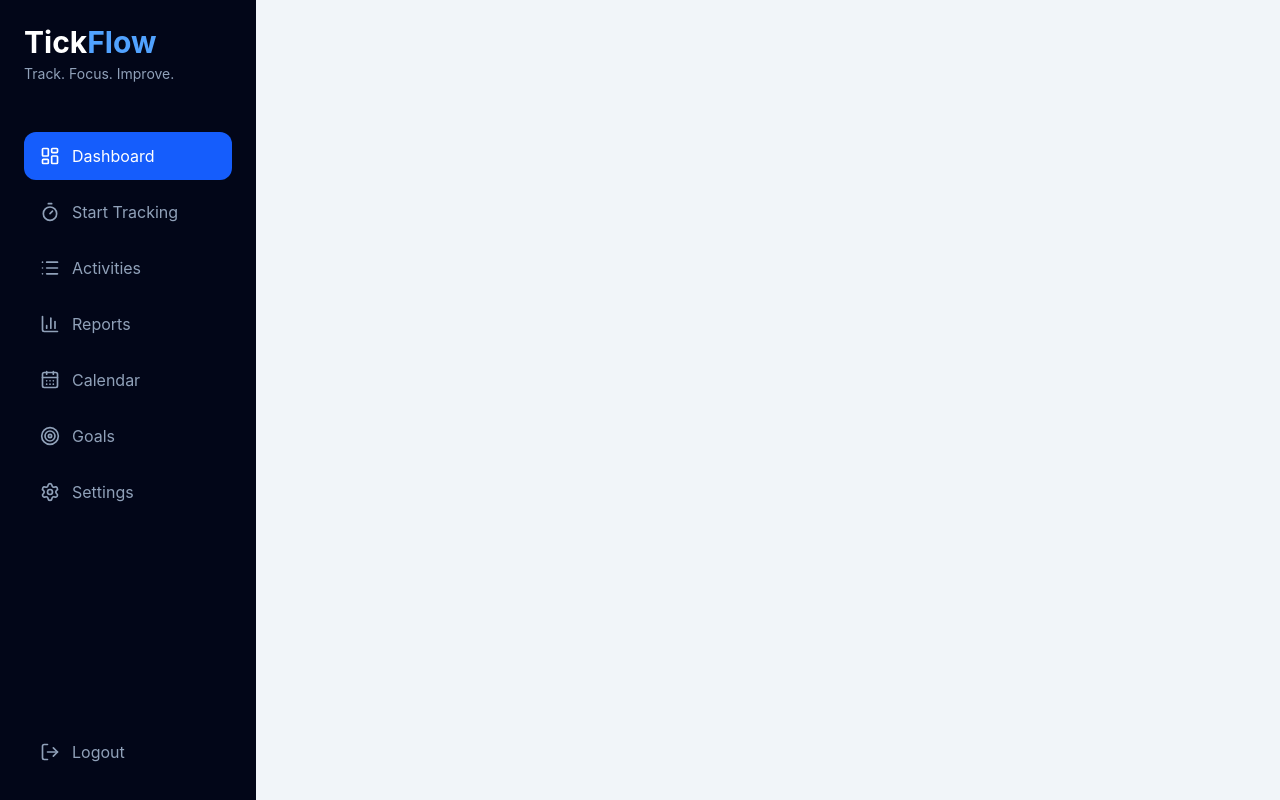
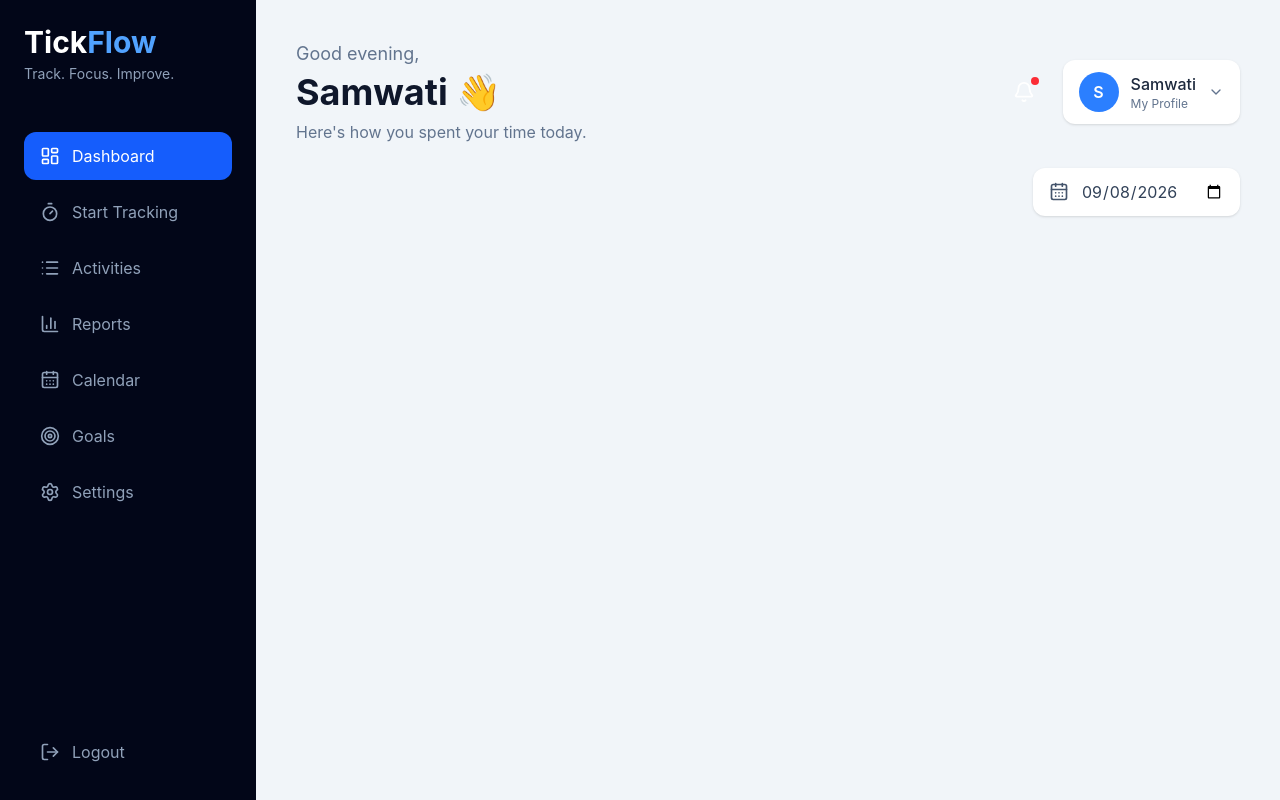
Before and after one commit to SambitiChattopadhyay/tickflow-app, a React (Vite) app: page /dashboard in a window 1280 px wide. Built offline with nearby package versions, Linux system fonts and the light colour scheme.

Commit message:
dashboard header

```diff
--- a/src/components/dashboard/DashboardHeader.jsx
+++ b/src/components/dashboard/DashboardHeader.jsx
@@ -0,0 +1,138 @@
+import {
+  Bell,
+  ChevronDown,
+  CalendarDays,
+} from "lucide-react";
+
+import { useState } from "react";
+
+
+const DashboardHeader = ({ username }) => {
+  const [selectedDate, setSelectedDate] = useState(
+    new Date().toISOString().split("T")[0]
+  );
+
+
+  return (
+    <header className="mb-8">
+
+
+      {/* Top Row */}
+
+      <div className="flex flex-col lg:flex-row justify-between lg:items-center gap-6">
+
+
+        {/* Greeting */}
+
+        <div>
+
+          <p className="text-slate-500 text-lg">
+            Good evening,
+          </p>
+
+          <h1 className="text-4xl font-bold text-slate-900 mt-1">
+
+            {username} 👋
+
+          </h1>
+
+          <p className="text-slate-500 mt-2">
+
+            Here's how you spent your time today.
+
+          </p>
+
+        </div>
+
+
+
+        {/* Right Side */}
+
+        <div className="flex items-center gap-5">
+
+
+          {/* Notification */}
+
+          <button className="relative p-2 hover:bg-white rounded-full transition">
+
+            <Bell size={22} />
+
+            <span className="absolute top-1 right-1 w-2 h-2 bg-red-500 rounded-full" />
+
+          </button>
+
+
+
+          {/* Profile */}
+
+          <button className="flex items-center gap-3 bg-white px-4 py-3 rounded-xl shadow-sm hover:shadow-md transition">
+
+            <div className="w-10 h-10 bg-blue-500 rounded-full flex items-center justify-center text-white font-semibold">
+
+              {username.charAt(0).toUpperCase()}
+
+            </div>
+
+
+            <div className="text-left">
+
+              <p className="font-medium text-slate-800">
+
+                {username}
+
+              </p>
+
+              <p className="text-xs text-slate-500">
+
+                My Profile
+
+              </p>
+
+            </div>
+
+
+            <ChevronDown
+              size={16}
+              className="text-slate-500"
+            />
+
+          </button>
+
+
+        </div>
+
+      </div>
+
+
+
+      {/* Date Row */}
+
+      <div className="flex justify-end mt-6">
+
+        <div className="flex items-center gap-3 bg-white px-4 py-3 rounded-xl shadow-sm">
+
+          <CalendarDays
+            size={20}
+            className="text-slate-600"
+          />
+
+          <input
+            type="date"
+            value={selectedDate}
+            onChange={(event) =>
+              setSelectedDate(event.target.value)
+            }
+            className="outline-none text-slate-700"
+          />
+
+        </div>
+
+      </div>
+
+
+    </header>
+  );
+};
+
+
+export default DashboardHeader;
--- a/src/pages/DashboardPage.jsx
+++ b/src/pages/DashboardPage.jsx
@@ -40,13 +40,30 @@
 
 // export default DashboardPage;
 import DashboardSidebar from "../components/dashboard/DashboardSidebar";
+import DashboardHeader from "../components/dashboard/DashboardHeader";
+
 
 const DashboardPage = () => {
+  const username = "Samwati";
+
+
   return (
     <div className="min-h-screen bg-slate-100 flex">
+
       <DashboardSidebar />
+
+
+      <main className="flex-1 p-6 lg:p-10">
+
+        <DashboardHeader
+          username={username}
+        />
+
+      </main>
+
     </div>
   );
 };
 
+
 export default DashboardPage;
```
